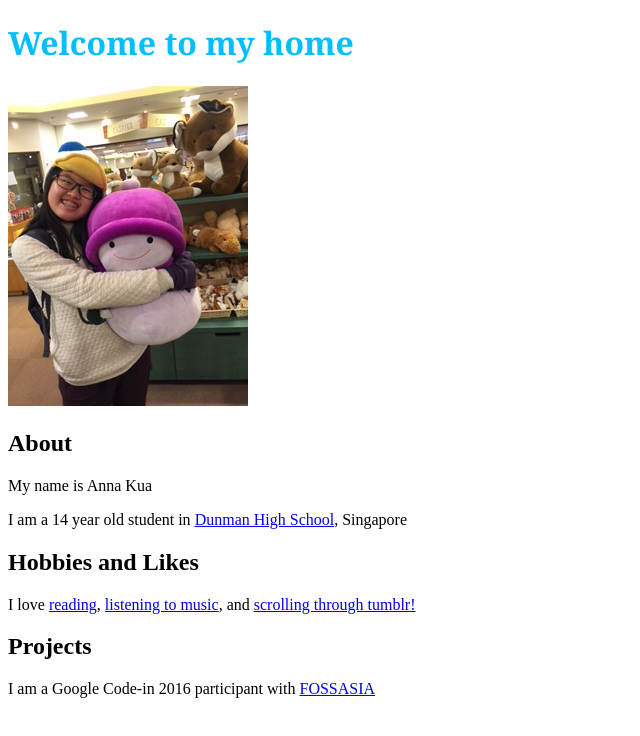
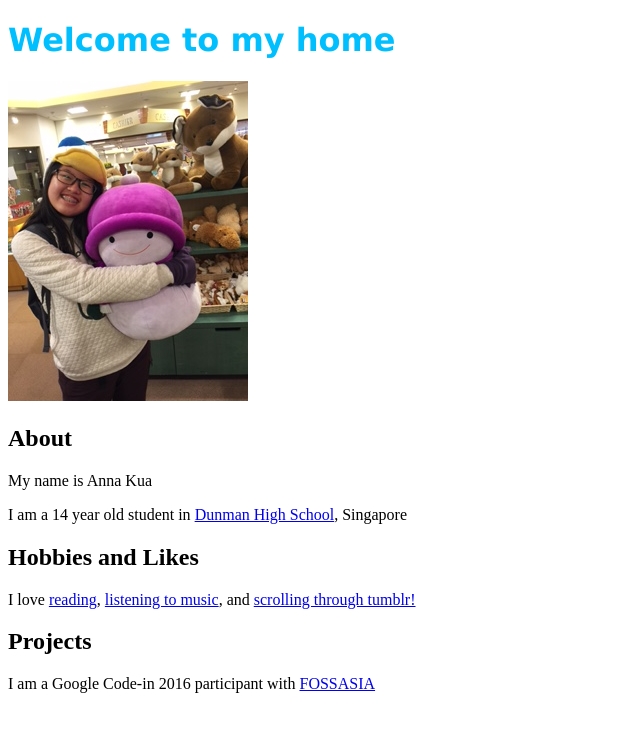
Before and after one commit to 17y2hannakua/17y2hannakua.github.io, a plain HTML site: page index.html in a window 1280 px wide. Shown: the whole page, without its empty margins (0-640 px from the left). Drawn offline with Linux system fonts and the light colour scheme.

Commit message:
Update style.css

```diff
--- a/style.css
+++ b/style.css
@@ -2,5 +2,6 @@ h1 {
 color: #00BFFF;
 }
 h1 {
-font-family: georgia;
+font-family: verdana;
 }
+h2 {
```
